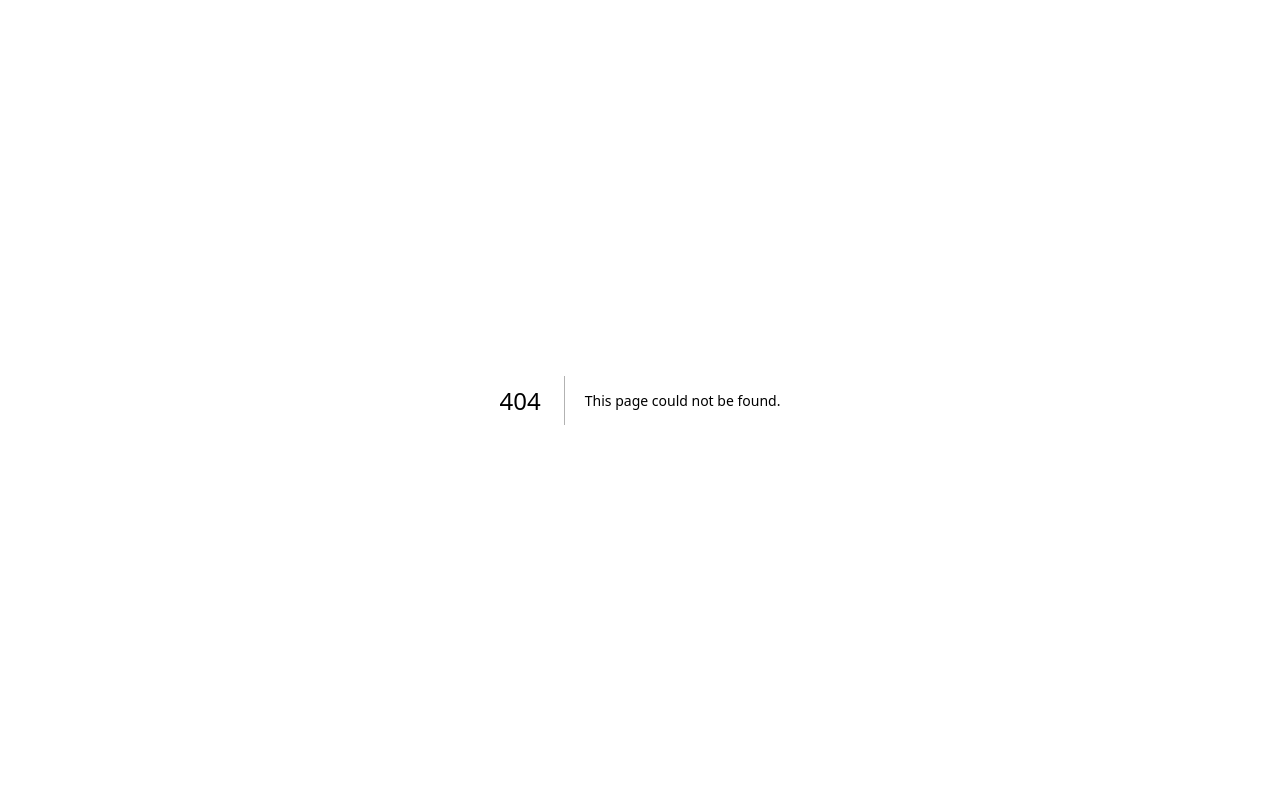
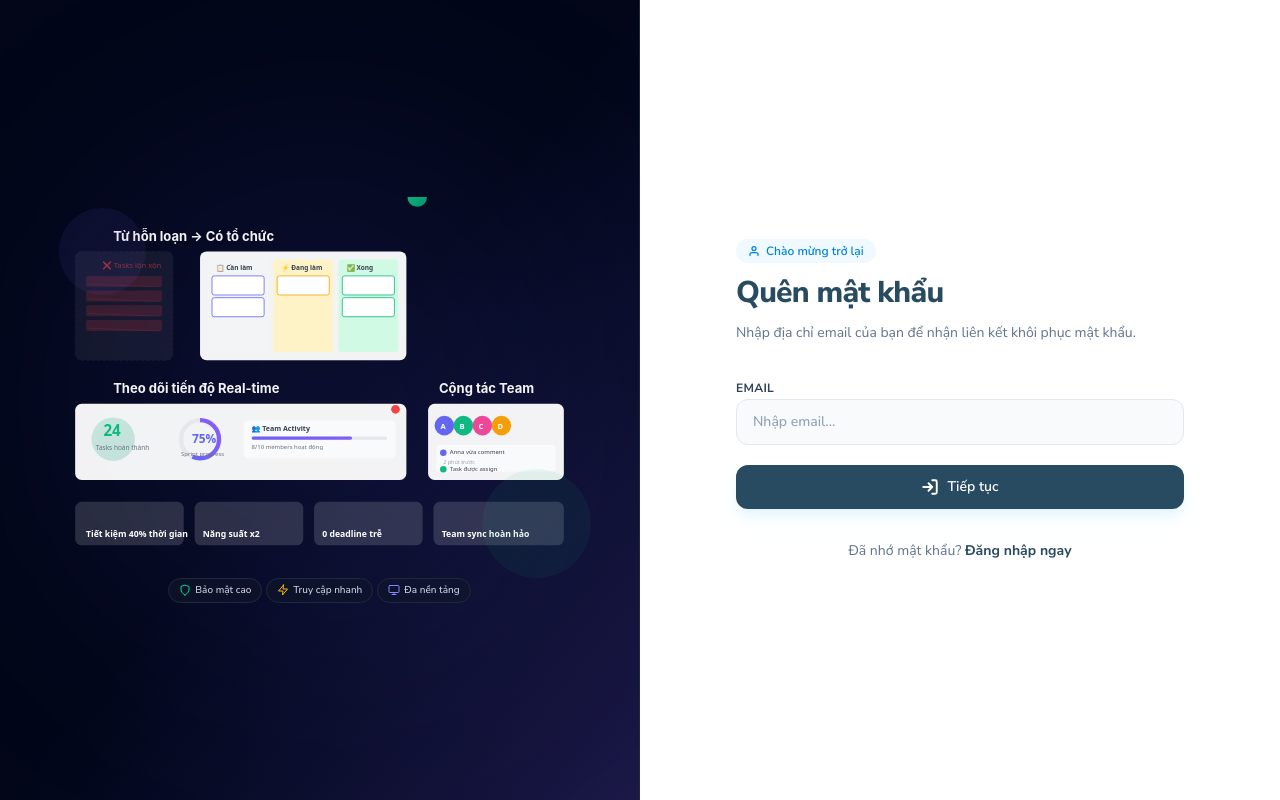
Before and after one commit to linh6666/Work-flow, a Next.js app: page /forgot-password in a window 1280 px wide. Before the commit this address had no page. Built offline with nearby package versions, Linux system fonts and the light colour scheme.

Commit message:
23/6/25 lan 2

```diff
--- /dev/null
+++ b/app/forgot-password/page.tsx
@@ -0,0 +1,14 @@
+import type { Metadata } from "next";
+import PageForgotPasswword from "../../components/ForgotPassword";
+export const metadata: Metadata = {
+  title: "Quản lý quy trình công việc",
+  description: "Trang quên mật khẩu cho hệ thống",
+};
+
+export default function ForgotPasswordPage() {
+  return (
+   <>
+    <PageForgotPasswword />
+   </>
+  );
+}
--- /dev/null
+++ b/components/ForgotPassword/index.tsx
@@ -0,0 +1,147 @@
+"use client";
+
+import "../../app/globals.css";
+import React, { useState } from 'react';
+import Image from 'next/image';
+
+export default function PageLogin() {
+  const [email, setEmail] = useState('');
+  // Removed password toggle state (no longer needed)
+
+  const handleSubmit = (e: React.FormEvent) => {
+    e.preventDefault();
+    console.log("Forgot password request for:", { email });
+  };
+
+  return (
+    <div className="flex min-h-screen bg-slate-900 text-slate-100 font-sans">
+
+      {/* PHẦN BÊN TRÁI: BANNER / ILLUSTRATION (Ẩn trên màn hình nhỏ) */}
+      <div className="hidden lg:flex flex-col justify-center w-1/2 p-12 bg-slate-950 relative overflow-hidden border-r border-slate-800">
+
+        {/* Lưới nền (Grid Pattern Background) */}
+        <div className="absolute inset-0 z-0 select-none">
+          <svg className="absolute w-full h-full text-slate-800/40" width="100%" height="100%" xmlns="http://www.w3.org/2000/svg">
+            <defs>
+              <pattern id="grid-pattern" width="40" height="40" patternUnits="userSpaceOnUse">
+                <path d="M 40 0 L 0 0 0 40" fill="none" stroke="currentColor" strokeWidth="1" strokeOpacity="0.1" />
+              </pattern>
+            </defs>
+            <rect width="100%" height="100%" fill="url(#grid-pattern)" />
+          </svg>
+          {/* Radial Gradients */}
+          <div className="absolute inset-0 bg-gradient-to-br from-slate-950/20 via-slate-950/70 to-indigo-950/90" />
+          <div className="absolute top-1/2 left-1/2 -translate-x-1/2 -translate-y-1/2 w-[500px] h-[500px] bg-indigo-500/10 rounded-full blur-[120px]" />
+        </div>
+
+        {/* Logo Hệ thống */}
+
+
+        {/* Khối hình ảnh mô phỏng UI Đăng nhập ở giữa */}
+        <div className="flex justify-center items-center mb-2 z-10 select-none">
+          <Image src="/logo/hero-benefits.svg" alt="Workflow hero" width={550} height={550} className="w-full max-w-[550px] object-contain" priority />
+        </div>
+        {/* Nội dung chào mừng & Badge tính năng ở dưới cùng */}
+        <div className="space-y-1 z-10 select-none text-center flex flex-col items-center w-full -mt-2">
+
+
+          {/* Các Badge tính năng */}
+          <div className="flex flex-wrap items-center justify-center gap-1 text-[10px]">
+            <span className="flex items-center gap-1 px-2.5 py-1 bg-slate-900/60 border border-slate-800 rounded-full text-slate-300 font-medium">
+              {/* Shield Icon */}
+              <svg className="w-3 h-3 text-emerald-400" viewBox="0 0 24 24" fill="none" stroke="currentColor" strokeWidth="2" strokeLinecap="round" strokeLinejoin="round">
+                <path d="M12 22s8-4 8-10V5l-8-3-8 3v7c0 6 8 10 8 10z" />
+              </svg>
+              Bảo mật cao
+            </span>
+            <span className="flex items-center gap-1 px-2.5 py-1 bg-slate-900/60 border border-slate-800 rounded-full text-slate-300 font-medium">
+              {/* Zap Icon */}
+              <svg className="w-3 h-3 text-amber-400" viewBox="0 0 24 24" fill="none" stroke="currentColor" strokeWidth="2" strokeLinecap="round" strokeLinejoin="round">
+                <polygon points="13 2 3 14 12 14 11 22 21 10 12 10 13 2" />
+              </svg>
+              Truy cập nhanh
+            </span>
+            <span className="flex items-center gap-1 px-2.5 py-1 bg-slate-900/60 border border-slate-800 rounded-full text-slate-300 font-medium">
+              {/* Monitor Icon */}
+              <svg className="w-3 h-3 text-indigo-400" viewBox="0 0 24 24" fill="none" stroke="currentColor" strokeWidth="2" strokeLinecap="round" strokeLinejoin="round">
+                <rect x="2" y="3" width="20" height="14" rx="2" ry="2" />
+                <line x1="8" y1="21" x2="16" y2="21" />
+                <line x1="12" y1="17" x2="12" y2="21" />
+              </svg>
+              Đa nền tảng
+            </span>
+          </div>
+        </div>
+      </div>
+
+      {/* PHẦN BÊN PHẢI: FORM ĐĂNG NHẬP */}
+      <div className="w-full lg:w-1/2 flex flex-col justify-between p-8 sm:p-12 md:p-20 bg-white text-slate-900">
+
+        {/* Logo phụ hiện trên Mobile */}
+
+
+        {/* Khu vực Form chính */}
+        <div className="my-auto max-w-md w-full mx-auto space-y-8">
+          <div className="space-y-3">
+            <span className="inline-flex items-center gap-1.5 px-3 py-1 bg-sky-50 text-sky-600 rounded-full text-xs font-semibold select-none">
+              {/* User icon */}
+              <svg className="w-3 h-3 text-sky-600" viewBox="0 0 24 24" fill="none" stroke="currentColor" strokeWidth="2.5" strokeLinecap="round" strokeLinejoin="round">
+                <path d="M20 21v-2a4 4 0 0 0-4-4H8a4 4 0 0 0-4 4v2" />
+                <circle cx="12" cy="7" r="4" />
+              </svg>
+              Chào mừng trở lại
+            </span>
+           <h1 className="text-3xl font-extrabold tracking-tight text-[#294b61]">
+  Quên mật khẩu
+</h1>
+            <p className="text-sm text-slate-500">Nhập địa chỉ email của bạn để nhận liên kết khôi phục mật khẩu.</p>
+          </div>
+
+          <form className="space-y-5" onSubmit={handleSubmit}>
+            {/* Email */}
+            <div className="space-y-1.5">
+              <label className="text-xs font-bold text-slate-700 tracking-wide uppercase">Email</label>
+              <input
+                type="email"
+                value={email}
+                onChange={(e) => setEmail(e.target.value)}
+                className="w-full px-4 py-3 bg-slate-50 border border-slate-200 rounded-xl text-slate-900 placeholder-slate-400 focus:outline-none focus:ring-2 focus:ring-sky-500/20 focus:border-sky-500 transition-all font-medium text-sm"
+                placeholder="Nhập email..."
+              />
+            </div>
+
+            {/* Nút Đăng nhập chính */}
+            <button
+              type="submit"
+              className="w-full bg-[#294b61] hover:bg-[#007ee6] text-white font-semibold py-3 px-4 rounded-xl shadow-lg shadow-sky-500/10 transition-all flex items-center justify-center gap-2 active:scale-[0.99] cursor-pointer text-sm"
+            >
+              {/* Sign in Icon */}
+              <svg className="w-4.5 h-4.5" viewBox="0 0 24 24" fill="none" stroke="currentColor" strokeWidth="2.5" strokeLinecap="round" strokeLinejoin="round">
+                <path d="M15 3h4a2 2 0 0 1 2 2v14a2 2 0 0 1-2 2h-4M10 17l5-5-5-5M15 12H3" />
+              </svg>
+              Tiếp tục
+            </button>
+          </form>
+
+          {/* Các phương thức Đăng nhập mở rộng */}
+
+
+          {/* Đăng ký */}
+          <p className="text-center text-sm text-slate-500 select-none">
+            Đã nhớ mật khẩu?{' '}
+           <a
+  href="/sign-in"
+  className="font-bold text-[#294b61] hover:underline"
+>
+  Đăng nhập ngay
+</a>
+          </p>
+
+          {/* Làm mới trình duyệt */}
+
+        </div>
+      </div>
+
+    </div>
+  );
+}
--- a/components/Singin/index.tsx
+++ b/components/Singin/index.tsx
@@ -121,7 +121,7 @@ export default function PageLogin() {
             <div className="space-y-1.5">
               <div className="flex justify-between items-center">
                 <label className="text-xs font-bold text-slate-700 tracking-wide uppercase">Mật khẩu</label>
-                <a href="#" className="text-xs font-bold text-slate-400 hover:text-sky-600 transition-colors">
+                <a href="/forgot-password" className="text-xs font-bold text-slate-400 hover:text-sky-600 transition-colors">
                   Quên mật khẩu?
                 </a>
               </div>
```
